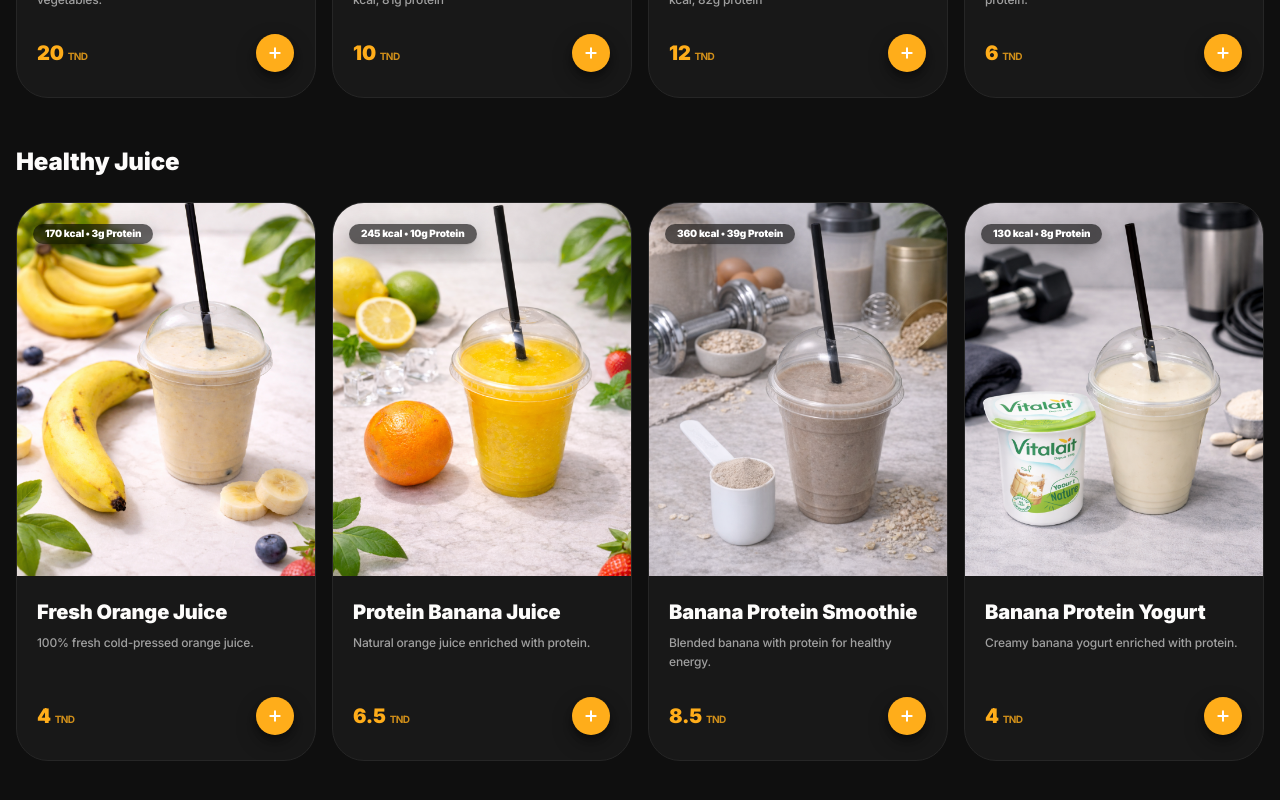
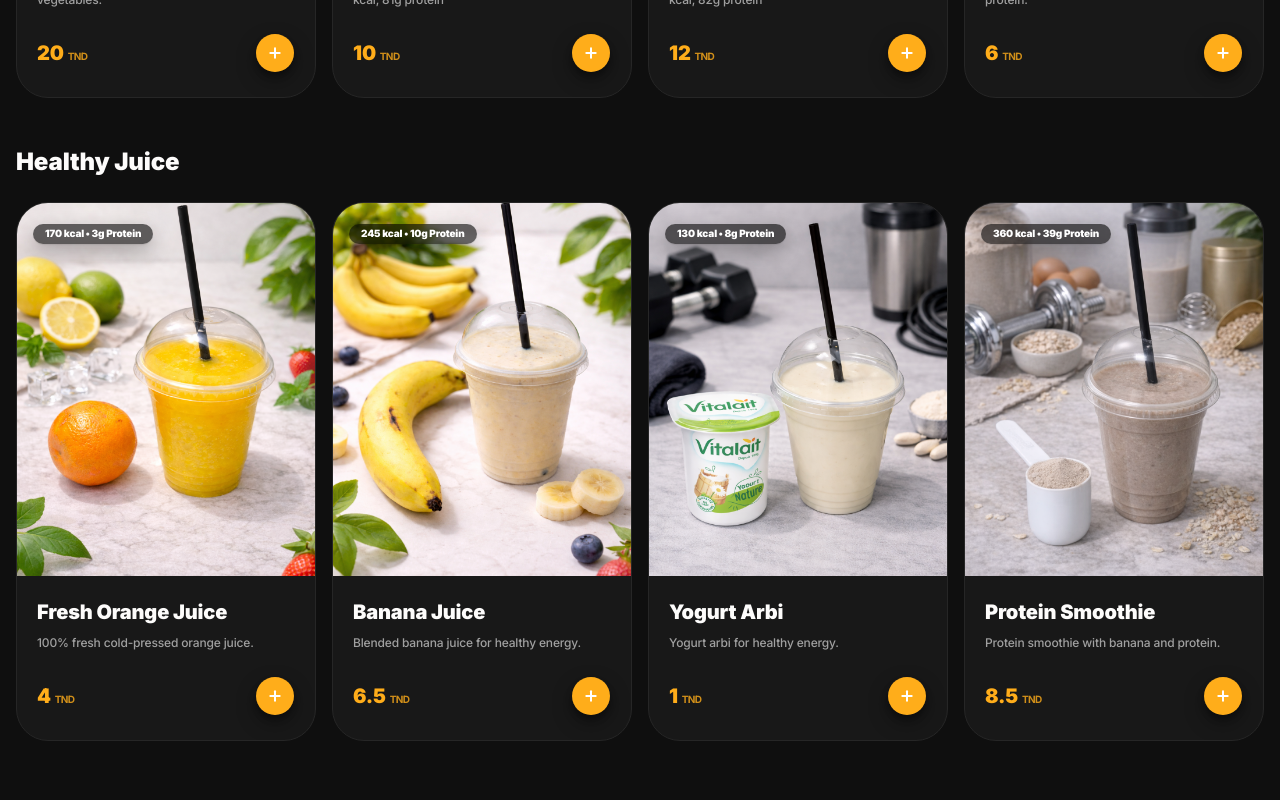
Before and after one commit to FindMalek/sa7abox, a Next.js app: page /en in a window 1280 px wide. Shown: the part 1916-2716 px from the top of the page. Built offline with nearby package versions, Linux system fonts and the light colour scheme; no server answers.

Commit message:
chore: updated 'juice' section

```diff
--- a/components/app/pickup-point-card.tsx
+++ b/components/app/pickup-point-card.tsx
@@ -25,7 +25,7 @@ export function PickupPointCard({ point }: PickupPointCardProps) {
 					priority
 				/>
 				{/* Dark Gradient Overlay */}
-				<div className="absolute inset-0 bg-gradient-to-br from-black/80 via-black/70 to-black/90" />
+				<div className="absolute inset-0 bg-gradient-to-br from-black/30 via-black/20 to-black/40" />
 			</div>
 
 			{/* Content */}
--- a/data/menu-items.ts
+++ b/data/menu-items.ts
@@ -243,26 +243,26 @@ export const MENU_ITEMS: MenuItem[] = [
 	// 	},
 	// },
 	{
-		id: "Smoothie",
+		id: "orangeJuice",
 		category: "healthyJuice",
-		nameKey: "menu.items.Smoothie.name",
+		nameKey: "menu.items.orangeJuice.name",
 		descriptionKey: "menu.items.orangeFreshJuice.description",
-		imageUrl: "/assets/menus/orange-protein-juice.png",
+		imageUrl: "/assets/menus/orange-fresh-juice.png",
 		priceTnd: 4,
 		nutrition: {
 			calories: 170,
+			carbs: 45,
 			protein: 3,
-			carbs: 45,
 			fat: 0,
 			fiber: 1,
 		},
 	},
 	{
-		id: "orangeJuice",
+		id: "bananaJuice",
 		category: "healthyJuice",
-		nameKey: "menu.items.orangeJuice.name",
-		descriptionKey: "menu.items.orangeProteinJuice.description",
-		imageUrl: "/assets/menus/orange-fresh-juice.png",
+		nameKey: "menu.items.bananaJuice.name",
+		descriptionKey: "menu.items.bananaJuice.description",
+		imageUrl: "/assets/menus/orange-protein-juice.png",
 		priceTnd: 6.5,
 		nutrition: {
 			calories: 245,
@@ -273,10 +273,25 @@ export const MENU_ITEMS: MenuItem[] = [
 		},
 	},
 	{
-		id: "bananaJuice",
+		id: "yaourtArbi",
 		category: "healthyJuice",
-		nameKey: "menu.items.bananaJuice.name",
-		descriptionKey: "menu.items.bananaProteinSmoothie.description",
+		nameKey: "menu.items.yaourtArbi.name",
+		descriptionKey: "menu.items.yaourtArbi.description",
+		imageUrl: "/assets/menus/banana-protein-yogurt.png",
+		priceTnd: 1,
+		nutrition: {
+			calories: 130,
+			protein: 8,
+			carbs: 10,
+			fat: 6,
+			fiber: 1,
+		},
+	},
+	{
+		id: "proteinSmoothie",
+		category: "healthyJuice",
+		nameKey: "menu.items.proteinSmoothie.name",
+		descriptionKey: "menu.items.proteinSmoothie.description",
 		imageUrl: "/assets/menus/banana-protein-smoothie.png",
 		priceTnd: 8.5,
 		nutrition: {
@@ -284,21 +299,6 @@ export const MENU_ITEMS: MenuItem[] = [
 			protein: 39,
 			carbs: 41,
 			fat: 8,
-			fiber: 4,
-		},
-	},
-	{
-		id: "Yogurt",
-		category: "healthyJuice",
-		nameKey: "menu.items.Yogurt.name",
-		descriptionKey: "menu.items.bananaProteinYogurt.description",
-		imageUrl: "/assets/menus/banana-protein-yogurt.png",
-		priceTnd: 4,
-		nutrition: {
-			calories: 130,
-			protein: 8,
-			carbs: 10,
-			fat: 6,
 			fiber: 3,
 		},
 	},
--- a/locale/en.json
+++ b/locale/en.json
@@ -107,21 +107,21 @@
 				"name": "Pumpkin Cake",
 				"description": "406 kcal, 28g protein, 33g carbs, 18g fat"
 			},
-			"Smoothie": {
+			"orangeJuice": {
 				"name": "Fresh Orange Juice",
 				"description": "100% fresh cold-pressed orange juice."
 			},
-			"orangeJuice": {
-				"name": "Protein Banana Juice",
-				"description": "Natural banana juice enriched with protein."
+			"bananaJuice": {
+				"name": "Banana Juice",
+				"description": "Blended banana juice for healthy energy."
 			},
-			"bananaJuice": {
-				"name": "Banana Protein Smoothie",
-				"description": "Blended banana with protein for healthy energy."
+			"yaourtArbi": {
+				"name": "Yogurt Arbi",
+				"description": "Yogurt arbi for healthy energy."
 			},
-			"Yogurt": {
-				"name": "Banana Protein Yogurt",
-				"description": "Creamy banana yogurt enriched with protein."
+			"proteinSmoothie": {
+				"name": "Protein Smoothie",
+				"description": "Protein smoothie with banana and protein."
 			},
 			"orangeFreshJuice": {
 				"name": "Fresh Orange Juice",
--- a/locale/fr.json
+++ b/locale/fr.json
@@ -107,21 +107,21 @@
 				"name": "Pumpkin Cake",
 				"description": "406 kcal, 28g protein, 33g carbs, 18g fat"
 			},
-			"Smoothie": {
-				"name": "Jus d'orange frais",
-				"description": "Jus d'orange 100 % frais pressé à froid."
-			},
 			"orangeJuice": {
 				"name": "Jus d'orange protéiné",
 				"description": "Jus d'orange naturel enrichi en protéines."
 			},
 			"bananaJuice": {
-				"name": "Smoothie protéiné à la banane",
-				"description": "Banane mixée avec des protéines pour une énergie saine."
+				"name": "Jus de banane frais",
+				"description": "Jus de banane mixé 100 % frais pressé à froid."
 			},
-			"Yogurt": {
-				"name": "Yaourt protéiné à la banane",
-				"description": "Yaourt crémeux à la banane enrichi en protéines."
+			"yaourtArbi": {
+				"name": "Yaourt Arbi",
+				"description": "Yaourt arbi pour une énergie saine."
+			},
+			"proteinSmoothie": {
+				"name": "Smoothie protéiné",
+				"description": "Smoothie avec banane et protéines."
 			},
 			"orangeFreshJuice": {
 				"name": "Jus d'orange frais",
```
